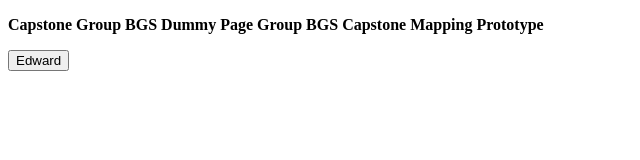
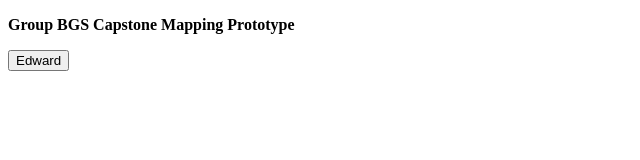
Before and after one commit to ESGFreelance/CapstoneBGS, a plain HTML site: page index.html in a window 1280 px wide. Shown: the whole page, without its empty margins (0-640 px from the left). Drawn offline with nearby package versions, Linux system fonts and the light colour scheme.

Commit message:
Update index.html

```diff
--- a/index.html
+++ b/index.html
@@ -17,7 +17,6 @@
 
   <body>
     <p>
-      <b>Capstone Group BGS Dummy Page</b>
       <b>Group BGS Capstone Mapping Prototype</b>
     </p>
 
```
